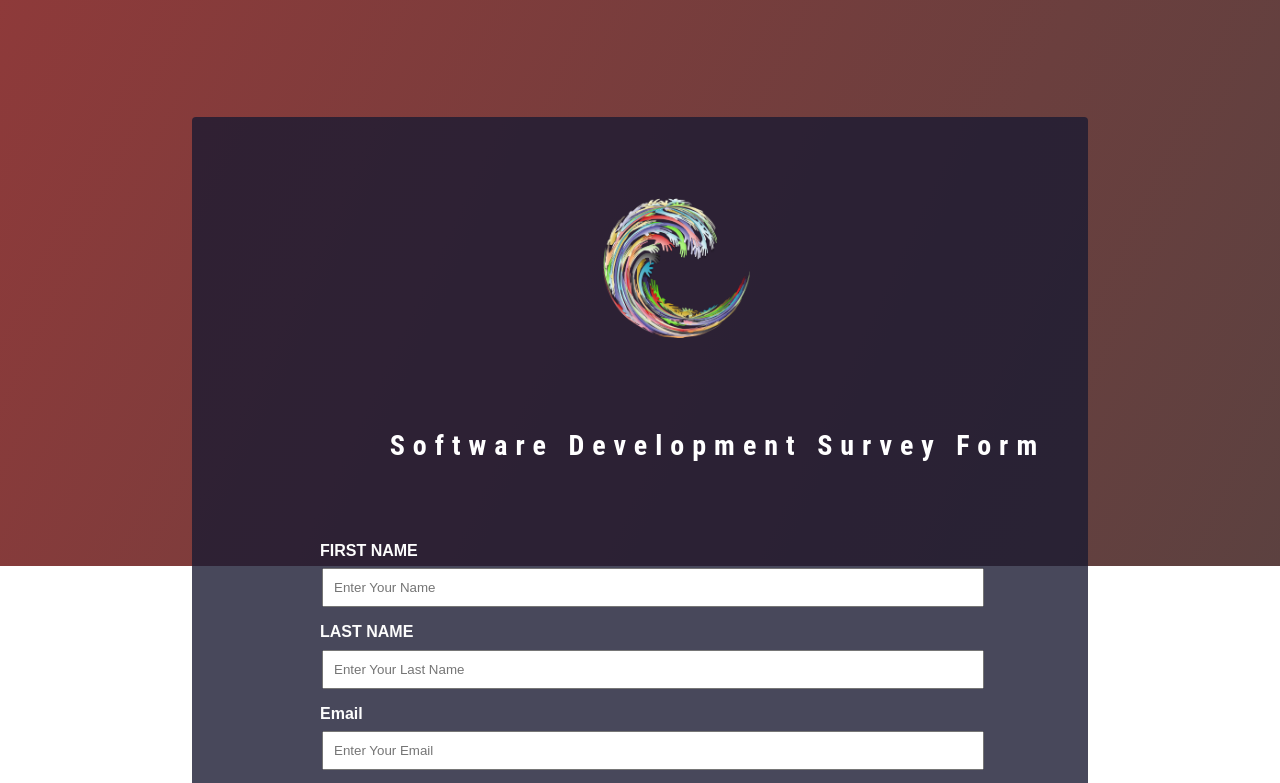
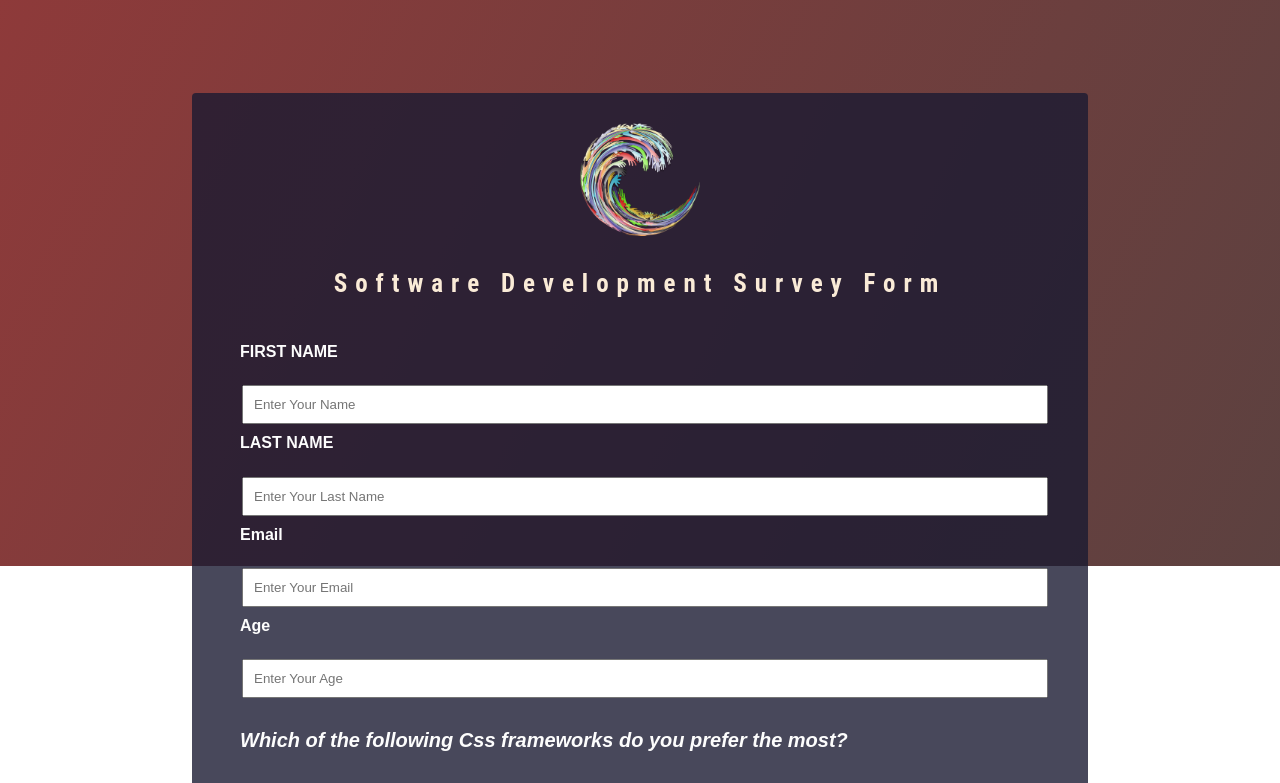
Before and after one commit to alyconr/survey-form, a plain HTML site: page index.html in a window 1280 px wide. Shown: the part 234-1017 px from the top of the page. Drawn offline with Linux system fonts and the light colour scheme.

Commit message:
index.html and mystyles.css are updated

```diff
--- a/index.html
+++ b/index.html
@@ -18,21 +18,18 @@
 </div>
 </header>
 
-<main>
+
 
        <form id="survey-form">
-        <img  class="image-tree" src="../Survey-form/images/grasp-933151_640.jpg" alt="tree">
-        <div class="svg-wrapper">
-          <svg height="60" width="750" xmlns="http://www.w3.org/2000/svg">
-            <rect class="shape1" height="60" width="750" />
-            <rect class="shape2" height="60" width="750" />
-           <div class="text"> <a class="a" href=""> Software Development Survey Form</a></div>
-          </svg>
-        </div>
+         <div class="container1">
+        <img  class="image-tree" src="../survey-form/images/grasp-933151_640.jpg" alt="tree">
+                  <a class="text"  href="#"> Software Development Survey Form</a>
+          </div>
 
 
 
 
+          <div class="container2">
            <label id="name-label" for="name">FIRST NAME</label>
         <input id="name" name="name" type="text" placeholder="Enter Your Name" required />
 
@@ -49,8 +46,8 @@
 
 
 
-                <div >
-            <p class="msg-survey">Which of the following Css frameworks do you prefer the most?</p>  </div>
+                <div class="msg-survey" >
+            <p >Which of the following Css frameworks do you prefer the most?</p>  </div>
 
             <select name="role" id="dropdown" required>
                 <option disabled selected value >Select Your Prefer Css Framework</option>
@@ -136,19 +133,15 @@
                 <p> If you have any comment please send it to me asap.</p>
                 </div>
             <textarea name="comment" id="comments" cols="30" rows="10" placeholder="Enter your comments here"></textarea>
-        <div>
-            <button type="submit" id="submit"
+
+            <button class="center" type="submit" id="submit"
             >SUBMIT</button>
 
-        </div>
 
+      </div>
 
    </form>
 
-
-
-
-</main>
 
 <footer>
     <div id="footer-container">
@@ -162,7 +155,7 @@
             <a href="#"><i class="fa-brands fa-linkedin"></i></a>
             <a href="#"><i class="fa-brands fa-github"></i></a>
             <a href="#"><i class="fa-brands fa-twitter"></i></a>
-            <div class="copyright"> <h2>freecodecamp <a href="symbol"> <i class="fa-solid fa-copyright"></i></a> 2022 </h2> <h2 style="font-size: 20px;">  Designed and coded by @alyconr</h2> </div>
+            <div class="copyright"> <h2>freecodecamp <a href="symbols"> <i class="fa-solid fa-copyright"></i></a> 2022 </h2> <h2 style="font-size: 20px;">  Designed and coded by @alyconr</h2> </div>
 
         </div>
 
--- a/mystyles.css
+++ b/mystyles.css
@@ -21,6 +21,8 @@ body {
     color: var(--color-white);
     margin: 0;
 
+
+
 }
 
 body::before {
@@ -42,6 +44,7 @@ body::before {
     background-repeat: no-repeat;
     background-position: center;
 
+
   }
 
   h1  {
@@ -60,97 +63,77 @@ body::before {
 
   .image-tree {
       width: 20%;
-      position: relative;
-      display: flex;
-     margin: 10% 45%;
-
+      padding: 30px;
 
 
 
   }
-  .svg-wrapper {
-    position: relative;
-    top: 90%;
-    transform: translateY(-50%);
-    transform: translateX(6%);
-    margin: 0 3rem;
-    width: 90%;
 
-
-  }
-  .shape1,
-  .shape2 {
-    stroke-dasharray: 1620;
-    stroke-width: 8px;
-    fill: transparent;
-    stroke: #19f6e8;
-    border-bottom: 8px solid rgb(0, 0, 0);
-    transition-timing-function: linear;
-    transition: stroke-dashoffset 5s, stroke-dasharray 10s;
+  .container1 {
+        display: flex;
+         flex-direction: column;
+         justify-content: center;
+         align-items:center;
 
 
 
   }
-  .shape1 {
-    stroke-dashoffset: 1620;
-  }
-  .shape2 {
-    stroke-dashoffset: -1620;
-  }
-  .text .a {
-    font-family: 'Roboto Condensed';
-    font-size: 28px;
-    line-height: 32px;
-    letter-spacing: 8px;
-    color: rgb(255, 255, 255);
-    font-weight: bold;
-    top: -48px;
-    position: relative;
-    text-decoration: none;
-    left: 30px;
 
-
-  }
-
-  .text a:hover {
-    color: orange;
-}
-.svg-wrapper:hover .shape1,
-.svg-wrapper:hover .shape2 {
-  stroke-dashoffset: 0;
-  stroke-dasharray: 1620;
+ .container2 {
+    display: flex;
+     flex-direction: column;
+     justify-content: center;
+     align-items:flex-start;
 
 
 
 }
 
+  .text  {
+    font-family: 'Roboto Condensed';
+    font-size: 25px;
+     letter-spacing: 8px;
+    color: antiquewhite;
+    font-weight: bold;
+    text-decoration: none;
+ }
+
+  .text:hover {
+    color: orange;
+}
 
 
-  form {
+
+
+  #survey-form {
     background: var(--color-darkblue-alpha);
-    padding: 0.5rem 5rem 5rem 5rem;
-    border-radius: 0.25rem;
-    margin: 15vh 15vw;
+   border-radius: 0.25rem;
+    position: relative;
+
+    margin: 6em 12em;
+
+
   }
 
 
- #name-label, #lastname-label, #email-label, #number-label  {
+ #name-label, #lastname-label, #email-label, #number-label, .msg-survey  {
     position: relative;
     left: 48px;
     font-weight: bold;
-    top: 30px;
+    top:40px;
 
 }
 
 
-#number, #email, #lastname, #name, #dropdown, .msg-survey, #comments  {
+#number, #email, #lastname, #name, #dropdown,  #comments  {
     width: 90%;
     padding: 10px ;
     position: relative;
     left: 50px;
-    display: flex;
-    top: 1rem;
-    margin-top: 20px;
+    top: 2rem;
+    margin-top: 30px;
+
+
 
 }
 
@@ -164,11 +147,11 @@ body::before {
 .button-os {
 
     width: 90%;
-    height: 50px;
+    height: 80px;
     position: relative;
     left: 60px;
     display: flex;
-    top: 5px;
+    top: 30px;
     flex-direction: column;
     font-size: 20px;
 }
@@ -180,25 +163,26 @@ body::before {
     position: relative;
     left: 60px;
     font-size: 20px;
-    height: 6.5em;
+    height: 8em;
+    top: 30px;
+
 }
 
-#submit {
+.center {
 
     width: 50%;
     padding: 20px ;
-    position: relative;
-    left: 25%;
-    display: flex;
-    top: 3rem;
-    margin-top: 20px;
-    justify-content: center;
+    display: grid;
+    margin: 10% auto;
+    top: 2rem;
     background-color: var(--color-darkblue);
     color: #fdfdfd;
     border: 5px outset gray;
     font-weight: bold;
     font-size: 20px;
     cursor: pointer;
+    z-index: 1;
+
 }
 
 #submit:hover {
@@ -216,6 +200,7 @@ body::before {
     width: 100%;
     padding: 10px 50px;
     display: flex;
+    height: 50%;
     justify-content: space-between;
 
 
@@ -234,7 +219,7 @@ body::before {
 }
 .footer-left {
     color: white;
-    width: 50rem;
+    width: 45rem;
     height: 20rem;
     border-right: 2px solid white;
     font-size: 30px;
```
